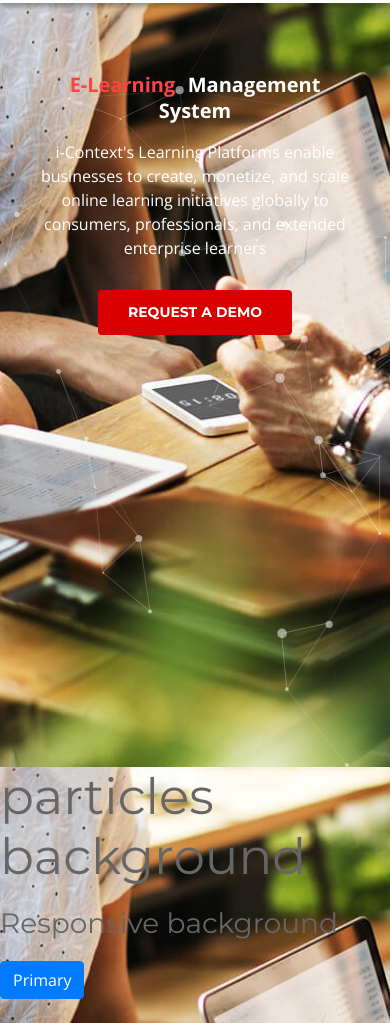
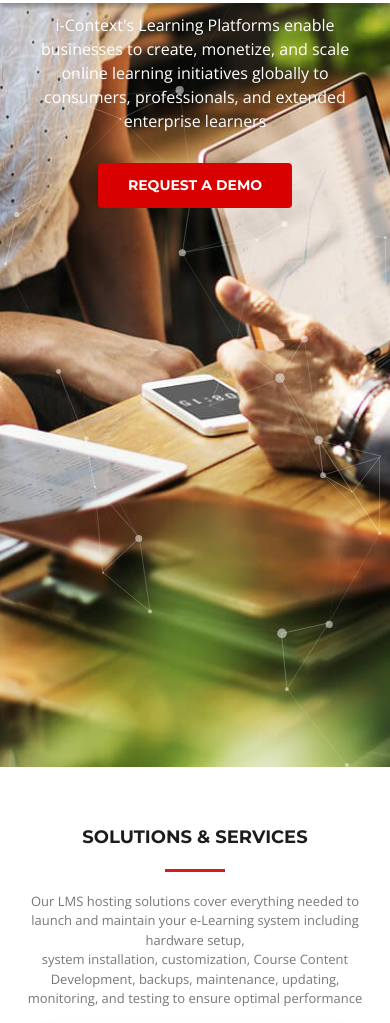
Before and after one commit to Irushan22/i-context-practical-exam, a plain HTML site: page index.html in a window 390 px wide. Shown: the part 77-1100 px from the top of the page. Drawn offline with nearby package versions, Linux system fonts and the light colour scheme; files whose address does not match are found by name.

Commit message:
intro sec bug ei

```diff
--- a/css/style.css
+++ b/css/style.css
@@ -198,7 +198,7 @@ h6 {
     height: 90vh;
   } */
   .into-wrapper {
-    margin-top: 15vh;
+    margin-top: 0vh;
     width: 100%;
     padding: 20px;
     color: #fff;
--- a/index.html
+++ b/index.html
@@ -99,13 +99,6 @@
 
   </section><!-- #intro -->
 
-  <div id="particles-js" class="intro-image">
-    <div class="hero-text">
-      <h1 style="font-size:50px">particles background</h1>
-      <h3>Responsive background</h3>
-      <button type="button" class="btn btn-primary">Primary</button>
-    </div>
-  </div>
 
   <main id="main">
 
```
